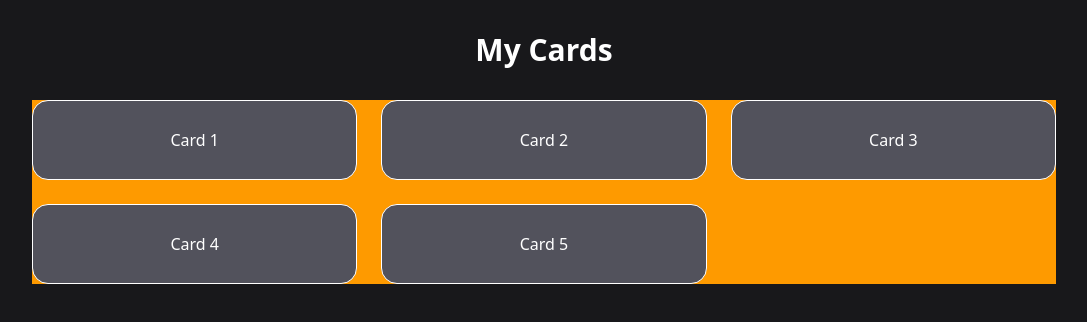
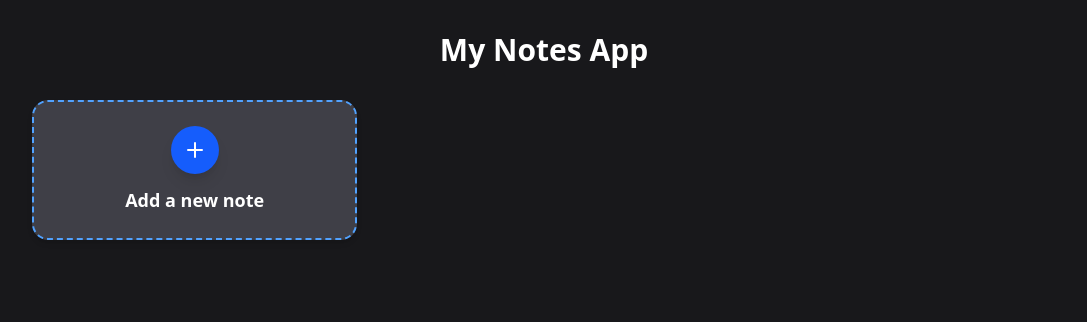
Before and after one commit to Hood-Khan/note-app-reactjs, a React (Vite) app: page / in a window 1280 px wide. Shown: the top 322 px of the page, without its empty margins (96-1183 px from the left). Built offline with nearby package versions, Linux system fonts and the light colour scheme.

Commit message:
app notes is complete with proper styling

```diff
--- a/package.json
+++ b/package.json
@@ -12,6 +12,7 @@
   "dependencies": {
     "@tailwindcss/vite": "^4.1.17",
     "lucide": "^0.554.0",
+    "lucide-react": "^0.555.0",
     "react": "^19.2.0",
     "react-dom": "^19.2.0",
     "tailwindcss": "^4.1.17"
--- a/src/App.jsx
+++ b/src/App.jsx
@@ -1,26 +1,119 @@
-import React from 'react';
+import React, { useState } from "react";
+import { Plus, X } from "lucide-react";
 
 function App() {
+  const [show, setShow] = useState(false);
+
+  const [inputValues, setInputValues] = useState({
+    title: "",
+    desc: "",
+  });
+
+  const [tasks, setTasks] = useState([]);
+
+  const HandleSubmit = (e) => {
+    e.preventDefault();
+
+    // Empty title nahi hona chahiye
+    if (inputValues.title.trim() === "") return;
+
+    // Add new task
+    setTasks([...tasks, inputValues]);
+
+    // Modal close
+    setShow(false);
+
+    // Inputs reset
+    setInputValues({
+      title: "",
+      desc: "",
+    });
+  };
+  console.log(tasks);
+
+  const handleInputs = (e) => {
+    setInputValues({ ...inputValues, [e.target.name]: e.target.value });
+  };
+
   return (
     <div className="bg-zinc-900 text-white w-full min-h-screen p-8 flex flex-col items-center">
-      <h1 className="text-3xl font-bold mb-8">My Cards</h1>
-      <div className="grid grid-cols-1 sm:grid-cols-2 md:grid-cols-3 gap-6 w-full max-w-5xl bg-amber-500">
-        <div className="card min-h-20 bg-zinc-600 border border-white rounded-2xl p-4 flex items-center justify-center hover:bg-zinc-500 transition-colors">
-          Card 1
+      <h1 className="text-3xl font-bold mb-8">My Notes App</h1>
+
+      {/* Notes Container */}
+      <div className="grid grid-cols-1 sm:grid-cols-2 md:grid-cols-3 gap-6 w-full max-w-5xl">
+
+        {/* Add Note Card */}
+        <div
+          onClick={() => setShow(true)}
+          className="cursor-pointer min-h-28 bg-zinc-700 border-2 border-blue-400 border-dashed rounded-2xl
+          p-6 flex flex-col items-center justify-center gap-3 hover:bg-zinc-600 hover:border-blue-300
+          transition-all shadow-md hover:shadow-xl"
+        >
+          <Plus className="w-12 h-12 p-3 bg-blue-600 rounded-full shadow-lg" />
+          <p className="text-lg font-semibold">Add a new note</p>
         </div>
-        <div className="card min-h-20 bg-zinc-600 border border-white rounded-2xl p-4 flex items-center justify-center hover:bg-zinc-500 transition-colors">
-          Card 2
+
+        {/* Notes Display */}
+        {tasks.map((item, index) => (
+          <div
+            key={index}
+            className="bg-zinc-800 border border-zinc-700 rounded-2xl p-5 shadow-md hover:shadow-xl
+            transition-all group min-h-40"
+          >
+            <h3 className="text-xl font-bold mb-2 text-blue-300 group-hover:text-blue-400 transition">
+              {item.title}
+            </h3>
+            <p className="text-zinc-300">{item.desc}</p>
+          </div>
+        ))}
+      </div>
+
+      {/* MODAL */}
+      {show && (
+        <div className="fixed inset-0 bg-black/60 backdrop-blur-sm flex items-center justify-center z-50 animate-fadeIn">
+          <div className="w-[420px] bg-zinc-800 rounded-2xl border border-zinc-700 p-6 shadow-2xl relative">
+
+            {/* Close Button */}
+            <button
+              onClick={() => setShow(false)}
+              className="absolute top-3 right-3 text-zinc-400 hover:text-white transition"
+            >
+              <X />
+            </button>
+
+            <h3 className="text-xl font-bold mb-4 text-center text-blue-300">Add a New Note</h3>
+
+            <form className="flex flex-col gap-4" onSubmit={HandleSubmit}>
+              <input
+                type="text"
+                placeholder="Enter Title"
+                className="border border-zinc-600 bg-zinc-900 rounded-xl p-3 text-white
+                focus:outline-none focus:ring-2 focus:ring-blue-500 transition"
+                onChange={handleInputs}
+                name="title"
+                value={inputValues.title}
+              />
+
+              <textarea
+                rows="6"
+                placeholder="Enter Description"
+                className="border border-zinc-600 bg-zinc-900 rounded-xl p-3 text-white
+                focus:outline-none focus:ring-2 focus:ring-blue-500 transition"
+                onChange={handleInputs}
+                name="desc"
+                value={inputValues.desc}
+              ></textarea>
+
+              <button
+                className="bg-blue-600 hover:bg-blue-700 transition p-3 rounded-xl w-full font-semibold
+                shadow-md active:scale-95"
+              >
+                Add Note
+              </button>
+            </form>
+          </div>
         </div>
-        <div className="card min-h-20 bg-zinc-600 border border-white rounded-2xl p-4 flex items-center justify-center hover:bg-zinc-500 transition-colors">
-          Card 3
-        </div>
-        <div className="card min-h-20 bg-zinc-600 border border-white rounded-2xl p-4 flex items-center justify-center hover:bg-zinc-500 transition-colors">
-          Card 4
-        </div>
-        <div className="card min-h-20 bg-zinc-600 border border-white rounded-2xl p-4 flex items-center justify-center hover:bg-zinc-500 transition-colors">
-          Card 5
-        </div>
-      </div>
+      )}
     </div>
   );
 }
```
Also changed, not shown: 1 other file (tests, documents, lock files or other folders).
